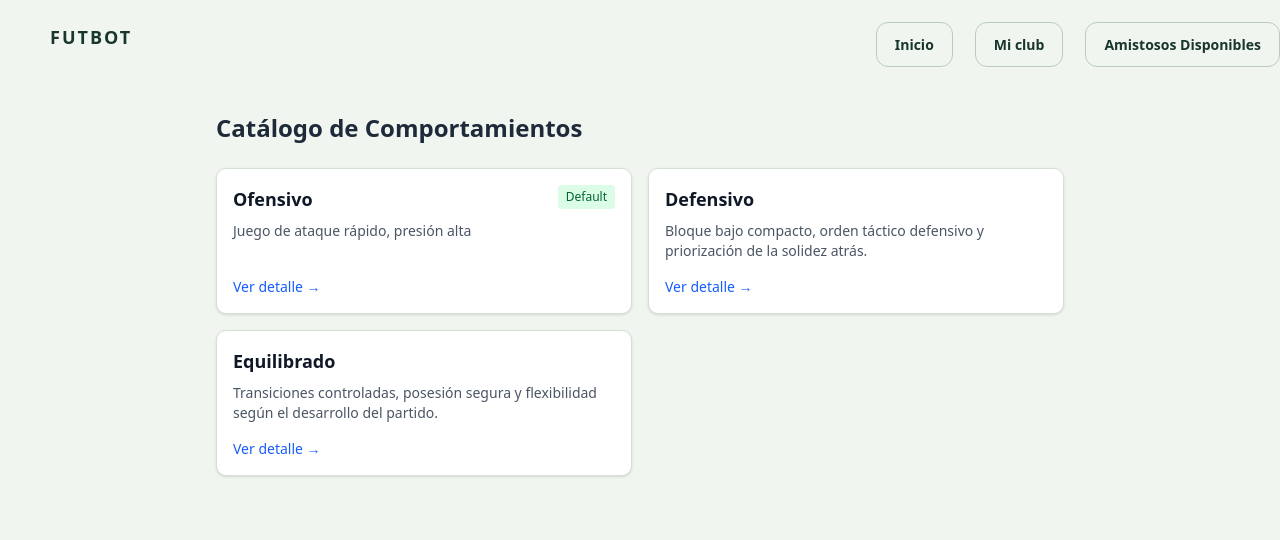
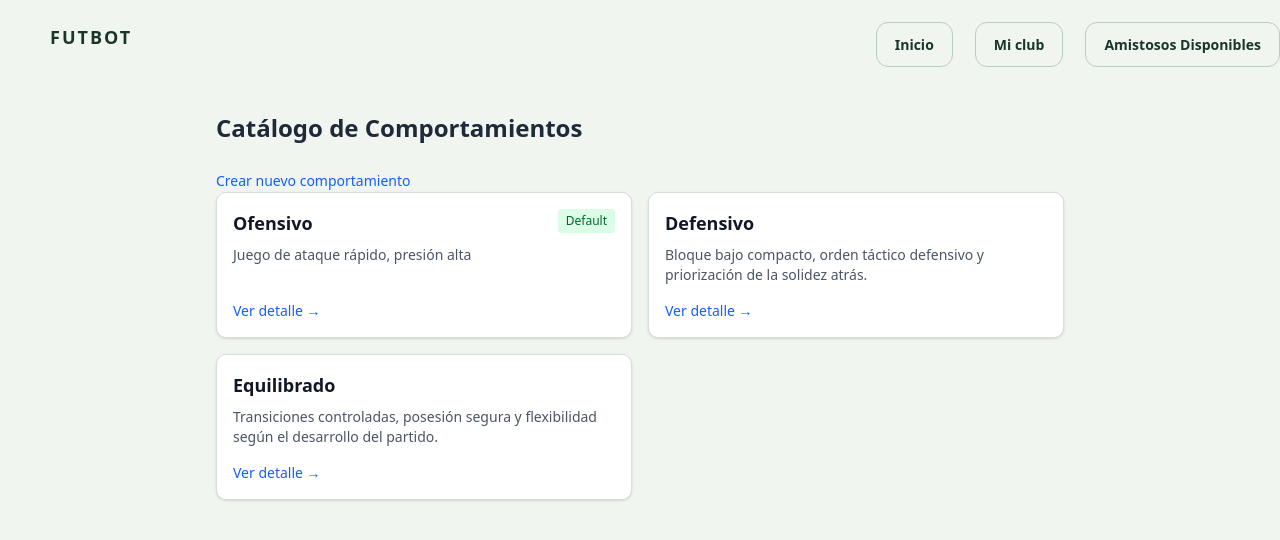
Before and after one commit to grupo-i-s-s/FutBot-I.S.S, a React (Vite) app in the folder frontend/: page /behaviours in a window 1280 px wide. Shown: the top 540 px of the page. Built offline with nearby package versions, Linux system fonts and the light colour scheme; no server answers.

Commit message:
Agrego botón para crear comportamientos

```diff
--- a/frontend/src/features/behaviours/components/BehaviourList.jsx
+++ b/frontend/src/features/behaviours/components/BehaviourList.jsx
@@ -1,5 +1,6 @@
-import React, {useEffect, useState} from 'react';
-import {fetchBehaviours} from '../services/behavioursApi';
+import React, { useEffect, useState } from 'react';
+import { fetchBehaviours } from '../services/behavioursApi';
+import { Link } from 'react-router'
 
 export default function BehaviourList() {
     const [behaviours, setBehaviours] = useState([]);
@@ -48,6 +49,7 @@ export default function BehaviourList() {
     return (
         <div className="max-w-4xl mx-auto p-6">
             <h2 className="text-2xl font-bold mb-6 text-gray-800">Catálogo de Comportamientos</h2>
+            <Link to="/crear-comportamiento" className="text-blue-600 hover:underline text-sm font-medium self-start">Crear nuevo comportamiento</Link>
             <ul className="grid grid-cols-1 md:grid-cols-2 gap-4">
                 {behaviours.map((behaviour) => (
                     <li key={behaviour.id}
@@ -57,8 +59,8 @@ export default function BehaviourList() {
                                 <h3 className="text-lg font-semibold text-gray-900">{behaviour.name}</h3>
                                 {behaviour.isDefault && (
                                     <span className="bg-green-100 text-green-800 text-xs px-2 py-1 rounded font-medium">
-                    Default
-                  </span>
+                                        Default
+                                    </span>
                                 )}
                             </div>
                             <p className="text-gray-600 text-sm mb-4">{behaviour.description || 'Sin descripción.'}</p>
```
